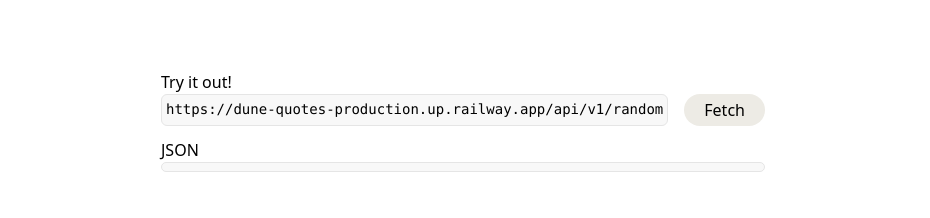
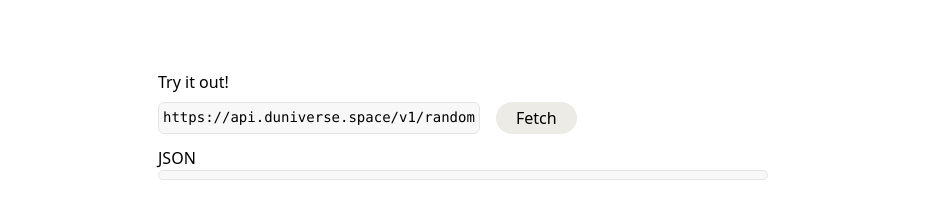
Before and after one commit to jessicsw/dune-quotes-docs, a React (Create React App) app: page / in a window 1280 px wide. Shown: the part 460-678 px from the top of the page, without its empty margins (177-1107 px from the left). Built offline with nearby package versions, Linux system fonts and the light colour scheme.

Commit message:
Updated base URL, demo

```diff
--- a/src/API_REFERENCE.tsx
+++ b/src/API_REFERENCE.tsx
@@ -13,7 +13,7 @@ const API_REFERENCE: APIReference[] = [
       author: true,
       authorId: true,
     },
-    example: `https://dune-quotes-production.up.railway.app/api/v1/random`,
+    example: `https://api.duniverse.space/v1/random`,
   },
   {
     description: "Get list of quotes",
@@ -29,7 +29,7 @@ const API_REFERENCE: APIReference[] = [
       limit: true,
       page: true,
     },
-    example: `https://dune-quotes-production.up.railway.app/api/v1/quotes?title=dune-messiah`,
+    example: `https://api.duniverse.space/v1/quotes?title=dune-messiah`,
   },
   {
     description: "Get quote by ID",
@@ -38,7 +38,7 @@ const API_REFERENCE: APIReference[] = [
       id: "quote-by-id",
       fragment: "#quote-by-id",
     },
-    example: `https://dune-quotes-production.up.railway.app/api/v1/quotes/1fa04888-c03e-4202-b77c-70f5ea0a480f`,
+    example: `https://api.duniverse.space/v1/quotes/1fa04888-c03e-4202-b77c-70f5ea0a480f`,
   },
   {
     description: "Get list of books",
@@ -47,7 +47,7 @@ const API_REFERENCE: APIReference[] = [
       id: "books",
       fragment: "#books",
     },
-    example: `https://dune-quotes-production.up.railway.app/api/v1/books`,
+    example: `https://api.duniverse.space/v1/books`,
   },
   {
     description: "Get book by ID",
@@ -56,7 +56,7 @@ const API_REFERENCE: APIReference[] = [
       id: "book-by-id",
       fragment: "#book-by-id",
     },
-    example: `https://dune-quotes-production.up.railway.app/api/v1/books/a7257113-5537-438e-9d47-2d32bd5d3c1b`,
+    example: `https://api.duniverse.space/v1/books/a7257113-5537-438e-9d47-2d32bd5d3c1b`,
   },
 ];
 
--- a/src/components/Documentation.tsx
+++ b/src/components/Documentation.tsx
@@ -42,7 +42,7 @@ const Documentation = () => {
           uses standard HTTP features.
         </p>
         <p>API endpoints are relative to the following base URL:</p>
-        <code>https://dune-quotes-production.up.railway.app/api/v1/</code>
+        <code>https://api.duniverse.space/v1/</code>
       </div>
       <div id="rate-limit" className="mb-12">
         <h2 className="text-2xl mb-2">Rate Limit</h2>
--- a/src/components/Home.tsx
+++ b/src/components/Home.tsx
@@ -6,7 +6,7 @@ const Home = () => {
   const REACT_LINK = <a href="https://react.dev/">React</a>;
   const EXPRESS_LINK = <a href="https://expressjs.com/">Express</a>;
   const POSTGRESQL_LINK = <a href="https://www.postgresql.org/">PostgreSQL</a>;
-  const EXAMPLE_API = `https://dune-quotes-production.up.railway.app/api/v1/random`;
+  const EXAMPLE_API = `https://api.duniverse.space/v1/random`;
 
   const handleFetch = async (): Promise<void> => {
     try {
@@ -39,8 +39,8 @@ const Home = () => {
         <span className="underline underline-offset-1">{POSTGRESQL_LINK}</span>.
       </h3>
 
-      <div id="test-api" className="mt-20 max-w-[610px]">
-        <p>Try it out!</p>
+      <div id="test-api" className="mt-20">
+        <p className="mb-2">Try it out!</p>
         <div id="fetch" className="flex space-x-4">
           <code>{EXAMPLE_API}</code>
           <button
@@ -52,7 +52,7 @@ const Home = () => {
         </div>
         <div id="json" className="mt-3">
           <p>JSON</p>
-          <pre className="whitespace-pre-wrap w-full max-h-64 overflow-y-auto">
+          <pre className="whitespace-pre-wrap w-[610px] max-h-64 overflow-y-auto">
             {example.api}
           </pre>
         </div>
```
